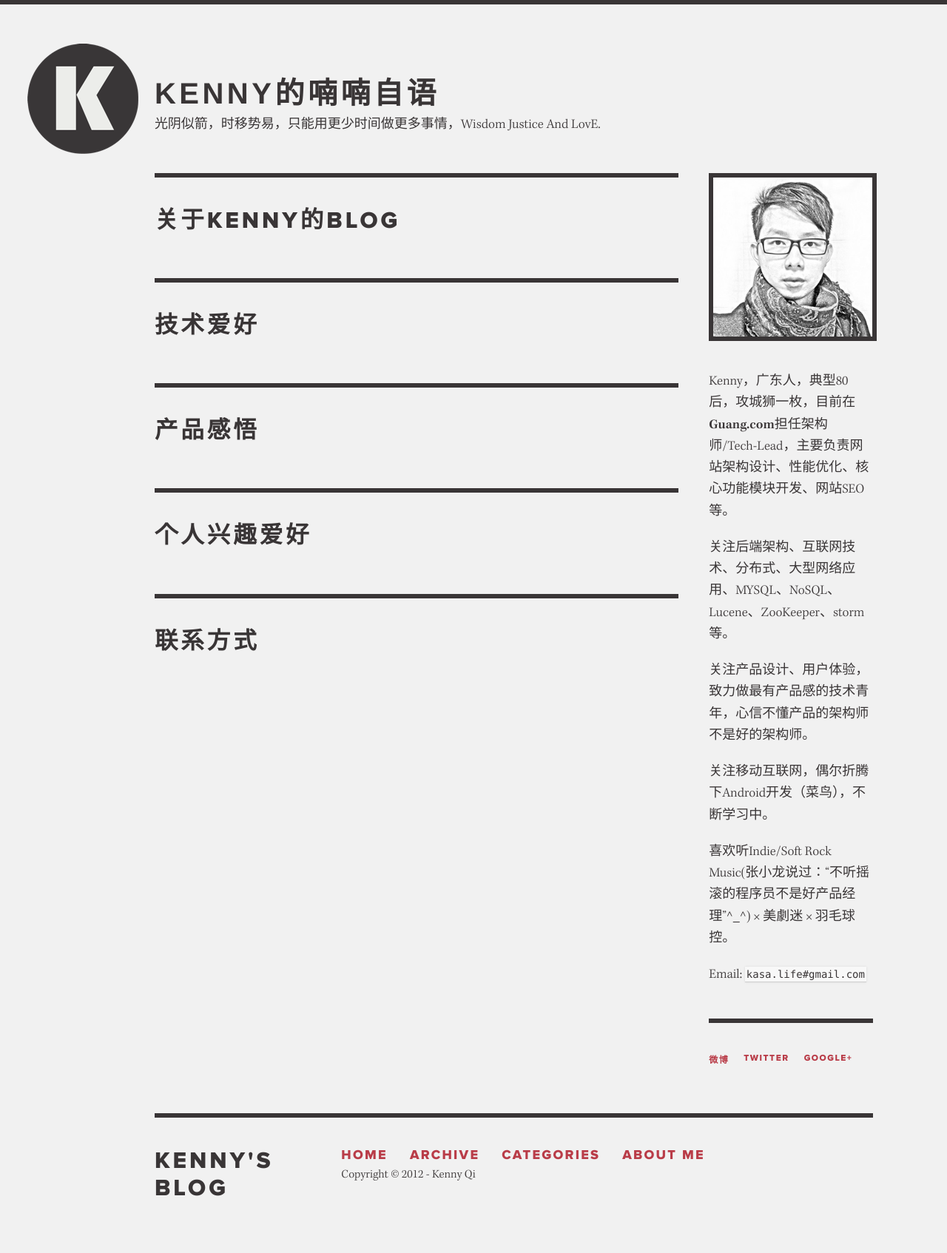
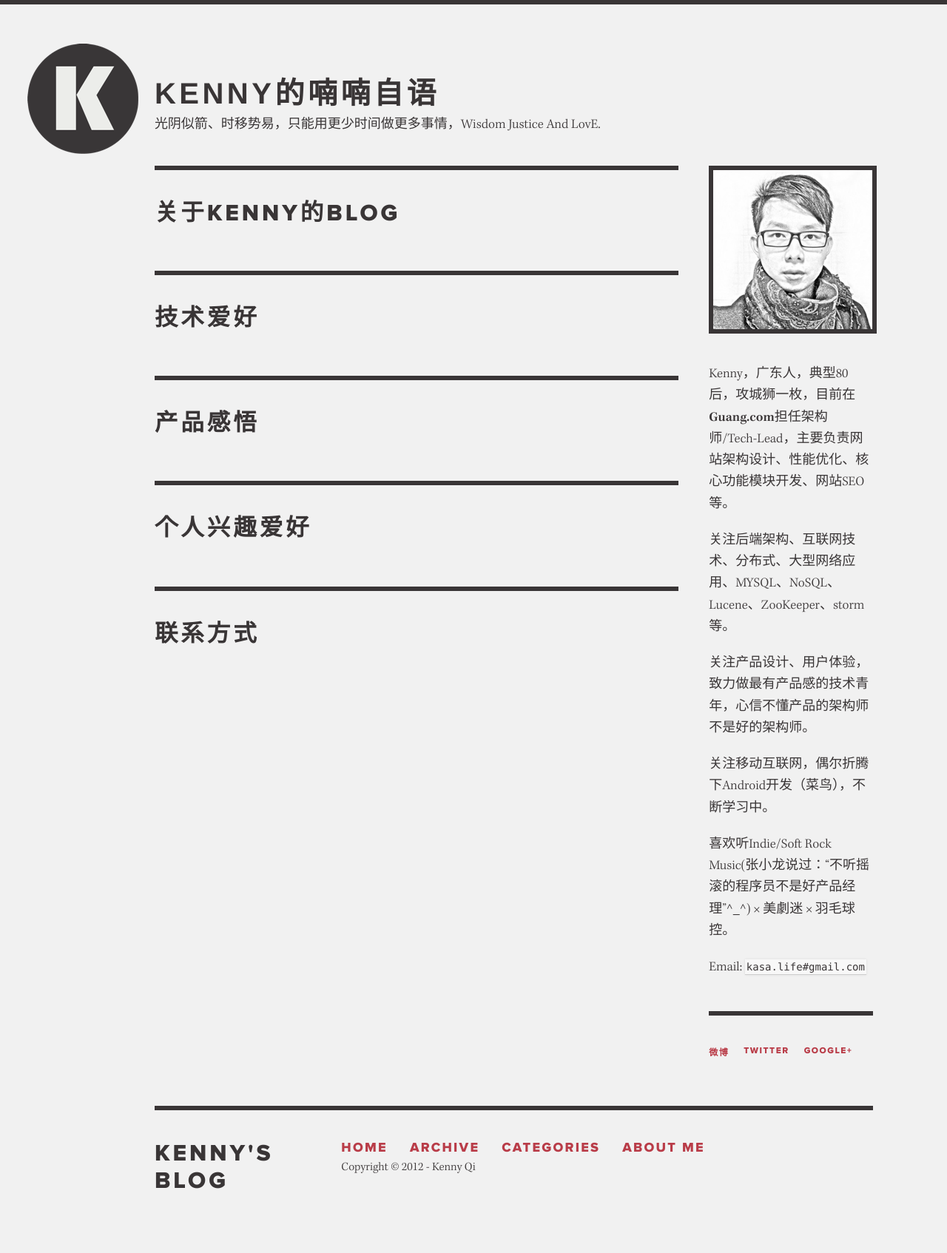
Before and after one commit to kenny2qi/kenny2qi.github.com, a Jekyll site: the page built from about.html, in a window 1280 px wide. Shown: the whole page at 74% size. Built offline with Jekyll 4.4.1, drawn with Linux system fonts in a browser that asks for light colours; nearby versions of some CDN libraries; Markdown is read by kramdown in place of the engine named in the settings; comment, search, counter and statistics services are not loaded.

Commit message:
update style

```diff
--- a/_includes/nm-svg.html
+++ b/_includes/nm-svg.html
@@ -1,3 +1,3 @@
  <h1><a class="nm-logo" id="secondary-logo" href="/">KENNY的喃喃自语</a> </h1>
- <p>光阴似箭，时移势易，只能用更少时间做更多事情，Wisdom Justice And LovE.</p>
+ <p>光阴似箭、时移势易，只能用更少时间做更多事情，Wisdom Justice And LovE.</p>
 <div class="clear"></div>
--- a/stylesheets/compiled/base.css
+++ b/stylesheets/compiled/base.css
@@ -510,7 +510,7 @@
   /*28 / 16*/ }
 
 p, ul, ol {
-  margin-bottom: 30px; }
+  margin-bottom: 20px; }
 
 i, em {
   font-style: italic; }
```
